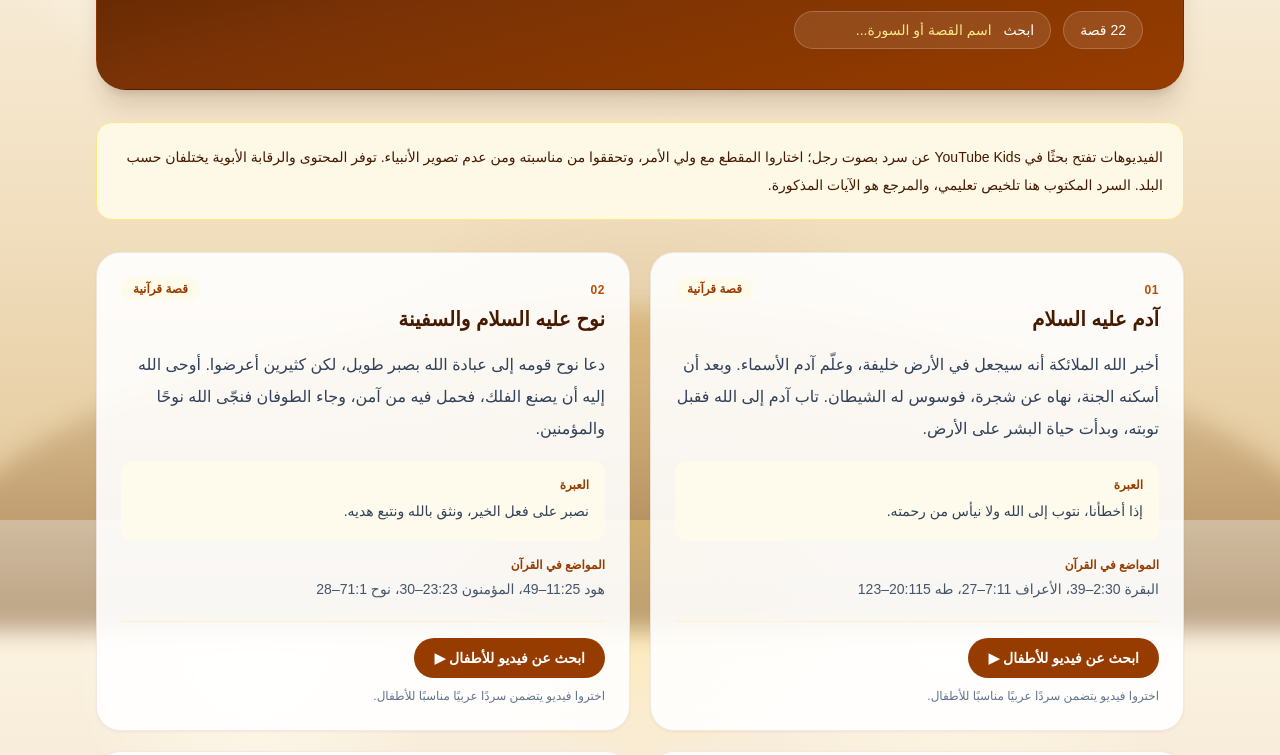
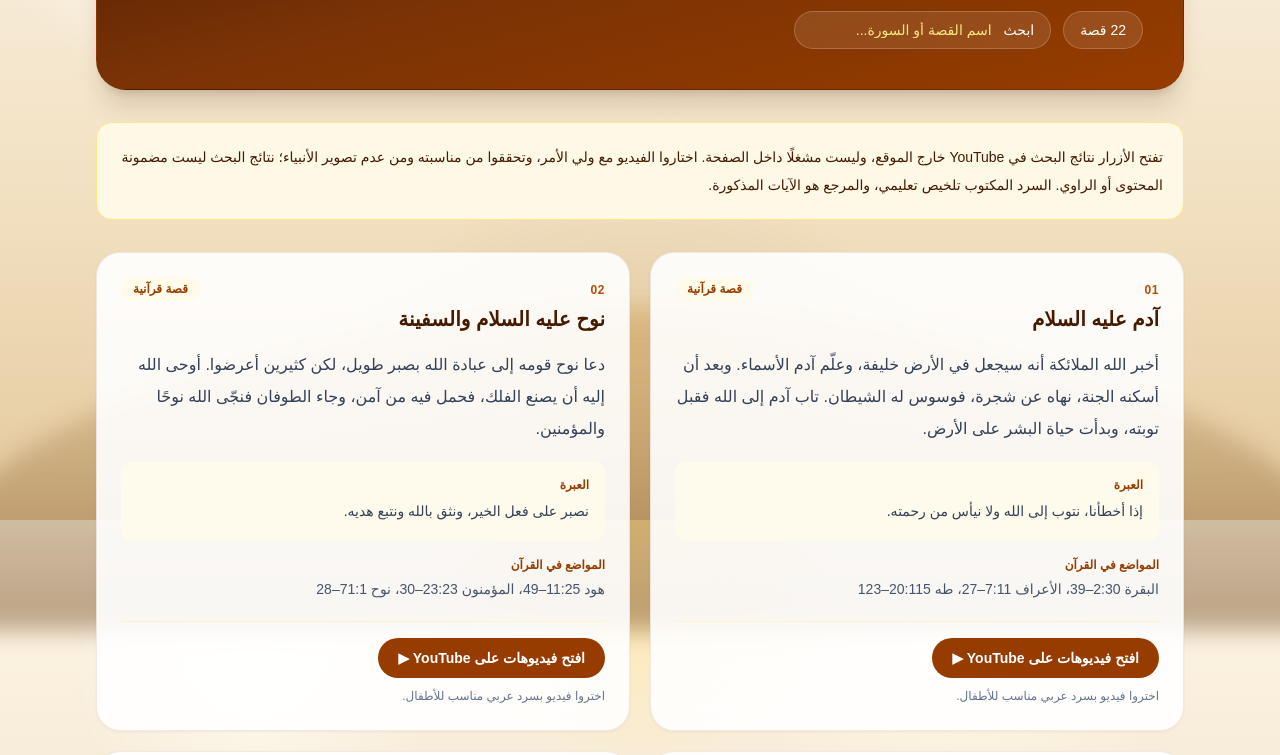
Before and after one commit to kshendidy/islamic-webapp-project, a Next.js app: page /quran-stories in a window 1280 px wide. Shown: the part 280-1035 px from the top of the page. Built offline with nearby package versions, Linux system fonts and the light colour scheme.

Commit message:
Fix Quran story video search links
Co-authored-by: Copilot <223556219+Copilot@users.noreply.github.com>

```diff
--- a/app/quran-stories/stories-library.tsx
+++ b/app/quran-stories/stories-library.tsx
@@ -79,15 +79,15 @@ export default function QuranStoriesLibrary() {
 
         <aside className="mb-8 rounded-2xl border border-amber-200 bg-amber-50/90 p-5 text-sm leading-7 text-amber-950">
           {isArabic
-            ? "الفيديوهات تفتح بحثًا في YouTube Kids عن سرد بصوت رجل؛ اختاروا المقطع مع ولي الأمر، وتحققوا من مناسبته ومن عدم تصوير الأنبياء. توفر المحتوى والرقابة الأبوية يختلفان حسب البلد. السرد المكتوب هنا تلخيص تعليمي، والمرجع هو الآيات المذكورة."
-            : "Video buttons open a YouTube Kids search for male-narrated stories. Choose a video with a parent, and check that it is suitable and does not depict prophets. Availability and parental controls vary by country. The written stories are educational summaries; the cited verses are the source."}
+            ? "تفتح الأزرار نتائج البحث في YouTube خارج الموقع، وليست مشغلًا داخل الصفحة. اختاروا الفيديو مع ولي الأمر، وتحققوا من مناسبته ومن عدم تصوير الأنبياء؛ نتائج البحث ليست مضمونة المحتوى أو الراوي. السرد المكتوب تلخيص تعليمي، والمرجع هو الآيات المذكورة."
+            : "Video buttons open YouTube search results outside this site; they do not play an embedded video. Choose a video with a parent and check its content and narration. Search results cannot guarantee suitable content or a male narrator. The written stories are educational summaries; the cited verses are the source."}
         </aside>
 
         <div className="grid gap-5 md:grid-cols-2">
           {visibleStories.map((story, index) => {
             const title = isArabic ? story.titleAr : story.titleEn;
             const query = `${isArabic ? story.videoQueryAr : story.videoQueryEn} ${isArabic ? "بصوت رجل" : "male narration"}`;
-            const videoUrl = `https://www.youtubekids.com/search?q=${encodeURIComponent(query)}`;
+            const videoUrl = `https://www.youtube.com/results?search_query=${encodeURIComponent(query)}`;
             return (
               <article
                 key={story.id}
@@ -130,12 +130,12 @@ export default function QuranStoriesLibrary() {
                     rel="noreferrer"
                     className="inline-flex rounded-full bg-amber-800 px-5 py-2.5 text-sm font-bold text-white transition hover:bg-amber-700 focus-visible:outline-2 focus-visible:outline-offset-2 focus-visible:outline-amber-800"
                   >
-                    {isArabic ? "ابحث عن فيديو للأطفال ▶" : "Find a kids' video ▶"}
+                    {isArabic ? "افتح فيديوهات على YouTube ▶" : "Open videos on YouTube ▶"}
                   </a>
                   <p className="mt-2 text-xs leading-5 text-slate-500">
                     {isArabic
-                      ? "اختروا فيديو يتضمن سردًا عربيًا مناسبًا للأطفال."
-                      : "Choose a video with child-appropriate narration in English."}
+                      ? "اختروا فيديو بسرد عربي مناسب للأطفال."
+                      : "Choose a video with narration suitable for children."}
                   </p>
                 </div>
               </article>
```
